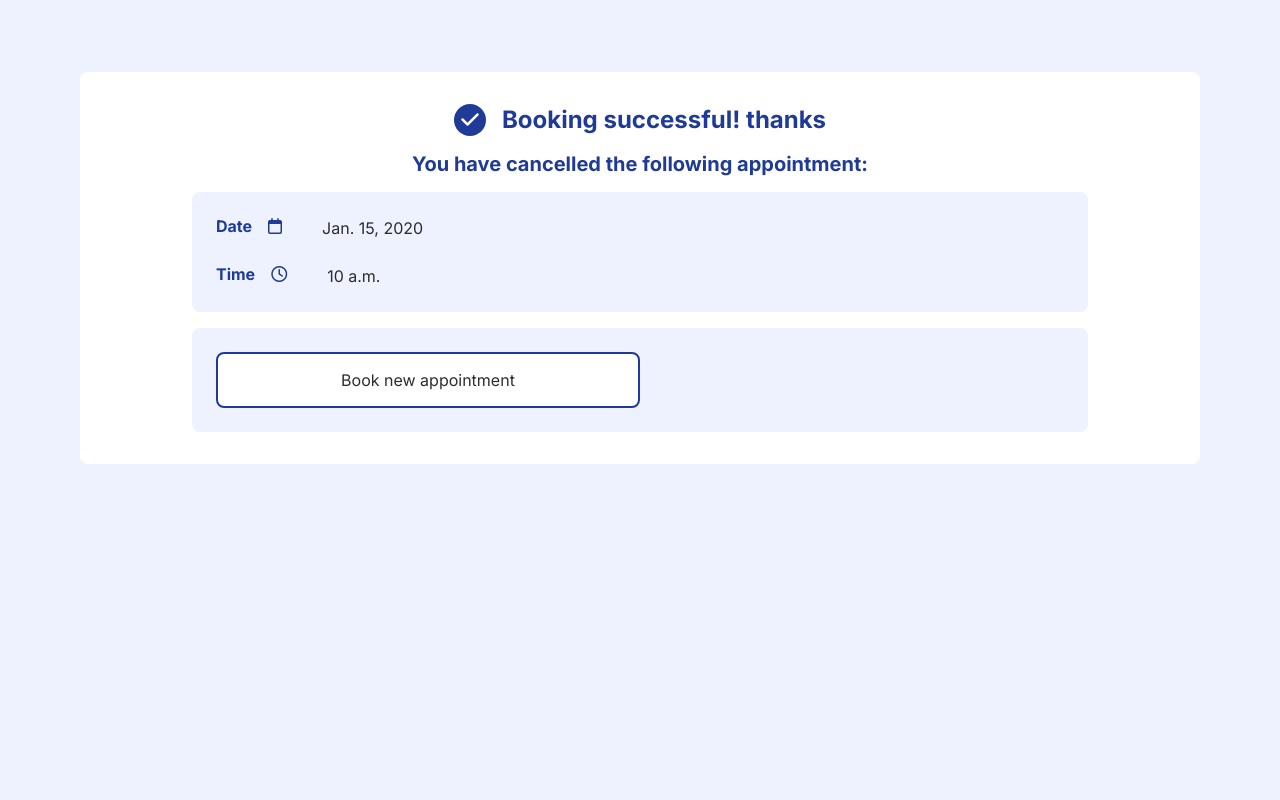
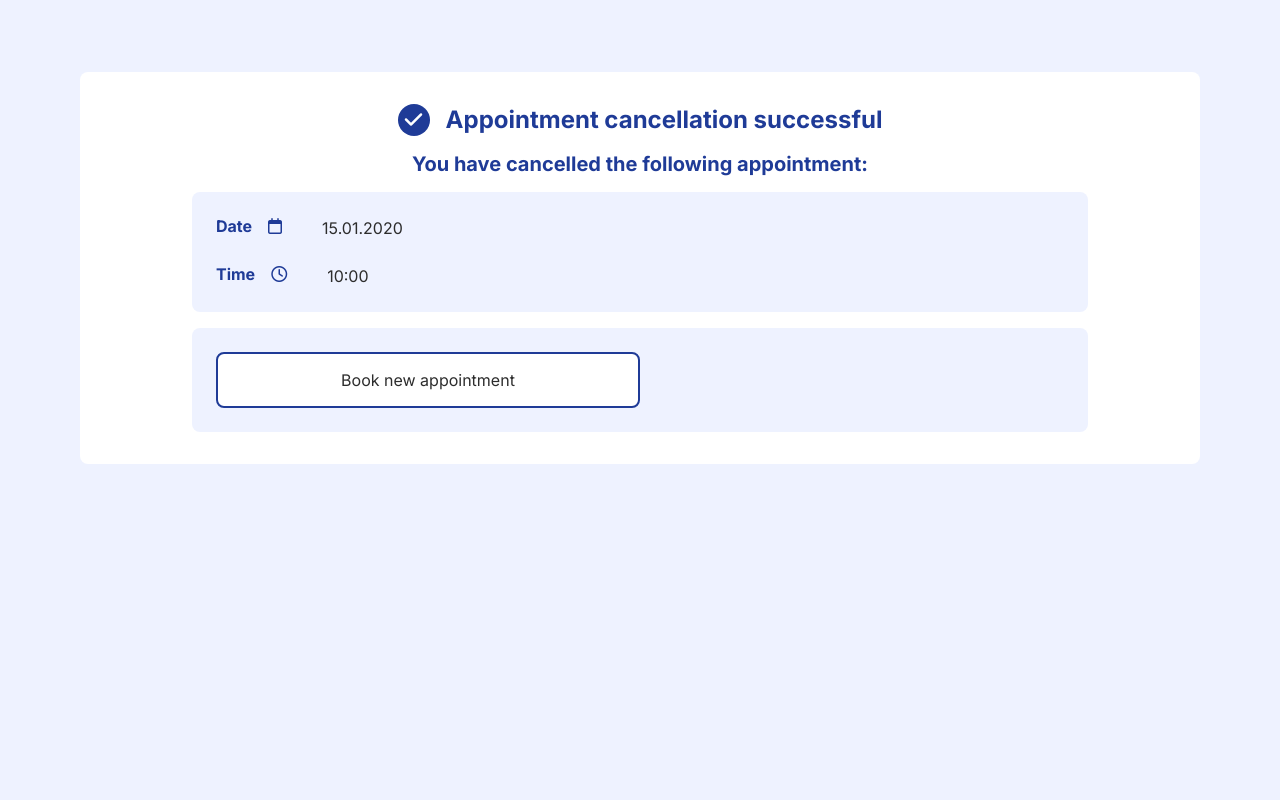
Before and after one commit to CatherineP37/Appointment-booker, a Django app: page /cancellation_confirmation/1/ in a window 1280 px wide. Shown: the part 109-909 px from the top of the page. Run offline with Django 5.2, Linux system fonts and the light colour scheme; a user stored in the database is signed in; tables that the repository leaves empty hold one stand-in row (values such as "Sample post"); some libraries are stand-ins or nearby versions.

Commit message:
Edit formatting of date and time

```diff
--- a/appointment_booker/appointments/templates/appointments/book_appointment.html
+++ b/appointment_booker/appointments/templates/appointments/book_appointment.html
@@ -18,14 +18,14 @@
                                     <h4>Date</h4>
                                     <i class="fa-regular fa-calendar"></i>
                                 </div>
-                                <p>{{ appointment.date }}</p>
+                                <p>{{ appointment.date|date:"d.m.Y" }}</p>
                             </div>
                             <div class="time">
                                 <div class="word-and-image">
                                     <h4>Time</h4>
                                     <i class="fa-regular fa-clock"></i>
                                 </div>
-                                <p>{{ appointment.time }}</p>
+                                <p>{{ appointment.time|time:"H:i" }}</p>
                             </div>
                         </div>
                         <div class="buttons">
--- a/appointment_booker/appointments/templates/appointments/booking_confirmation.html
+++ b/appointment_booker/appointments/templates/appointments/booking_confirmation.html
@@ -21,14 +21,14 @@
                                         <h4>Date</h4>
                                         <i class="fa-regular fa-calendar"></i>
                                     </div>
-                                    <p>{{ appointment.date }}</p>
+                                    <p>{{ appointment.date|date:"d.m.Y" }}</p>
                                 </div>
                                 <div class="time">
                                     <div class="word-and-image">
                                         <h4>Time</h4>
                                         <i class="fa-regular fa-clock"></i>
                                     </div>
-                                    <p>{{ appointment.time }}</p>
+                                    <p>{{ appointment.time|time:"H:i" }}</p>
                                 </div>
                             </div>
                         </div>
--- a/appointment_booker/appointments/templates/appointments/cancel_appointment.html
+++ b/appointment_booker/appointments/templates/appointments/cancel_appointment.html
@@ -16,14 +16,14 @@
                                 <h4>Date</h4>
                                 <i class="fa-regular fa-calendar"></i>
                             </div>
-                            <p>{{ appointment.appointment.date }}</p>
+                            <p>{{ appointment.appointment.date|date:"d.m.Y" }}</p>
                         </div>
                         <div class="time">
                             <div class="word-and-image">
                                 <h4>Time</h4>
                                 <i class="fa-regular fa-clock"></i>
                             </div>
-                            <p>{{ appointment.appointment.time }}</p>
+                            <p>{{ appointment.appointment.time|time:"H:i" }}</p>
                         </div>
                     </div>
                     <div class="buttons">
--- a/appointment_booker/appointments/templates/appointments/cancellation_confirmation.html
+++ b/appointment_booker/appointments/templates/appointments/cancellation_confirmation.html
@@ -10,7 +10,7 @@
                 <div class="circle">
                     <i class="fa-solid fa-check"></i>
                 </div>
-                <h2>Booking successful! thanks</h2>
+                <h2>Appointment cancellation successful</h2>
             </div>
             <h3>You have cancelled the following appointment:</h3>
             <div class="small-container">
@@ -21,14 +21,14 @@
                                 <h4>Date</h4>
                                 <i class="fa-regular fa-calendar"></i>
                             </div>
-                            <p>{{ appointment.date }}</p>
+                            <p>{{ appointment.date|date:"d.m.Y" }}</p>
                         </div>
                         <div class="time">
                             <div class="word-and-image">
                                 <h4>Time</h4>
                                 <i class="fa-regular fa-clock"></i>
                             </div>
-                            <p>{{ appointment.time }}</p>
+                            <p>{{ appointment.time|time:"H:i" }}</p>
                         </div>
                     </div>
                 </div>
```
